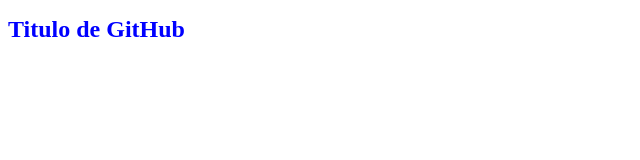
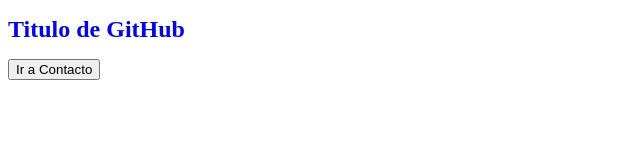
Before and after one commit to LordReef24/WebPage, a plain HTML site: page index.html in a window 1280 px wide. Shown: the whole page, without its empty margins (0-640 px from the left). Drawn offline with Linux system fonts and the light colour scheme.

Commit message:
Signed-off-by: Richard Espinoza F. <124843652+LordReef24@users.noreply.github.com>

```diff
--- a/index.html
+++ b/index.html
@@ -8,5 +8,6 @@
 </head>
 <body>
     <h1>Titulo de GitHub</h1>
+    <a href="/contacto.html"><button>Ir a Contacto</button></a>
 </body>
 </html>
```
